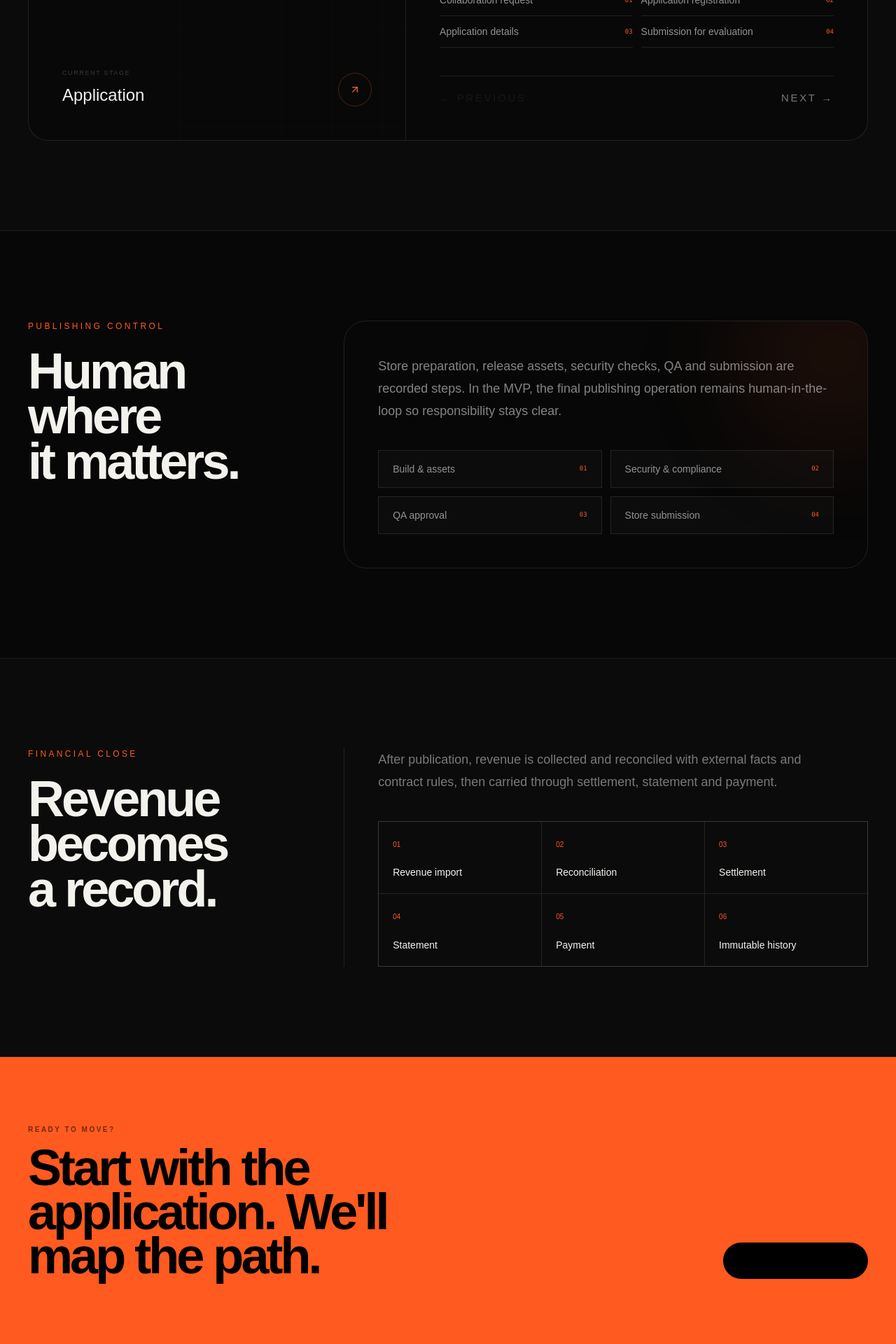
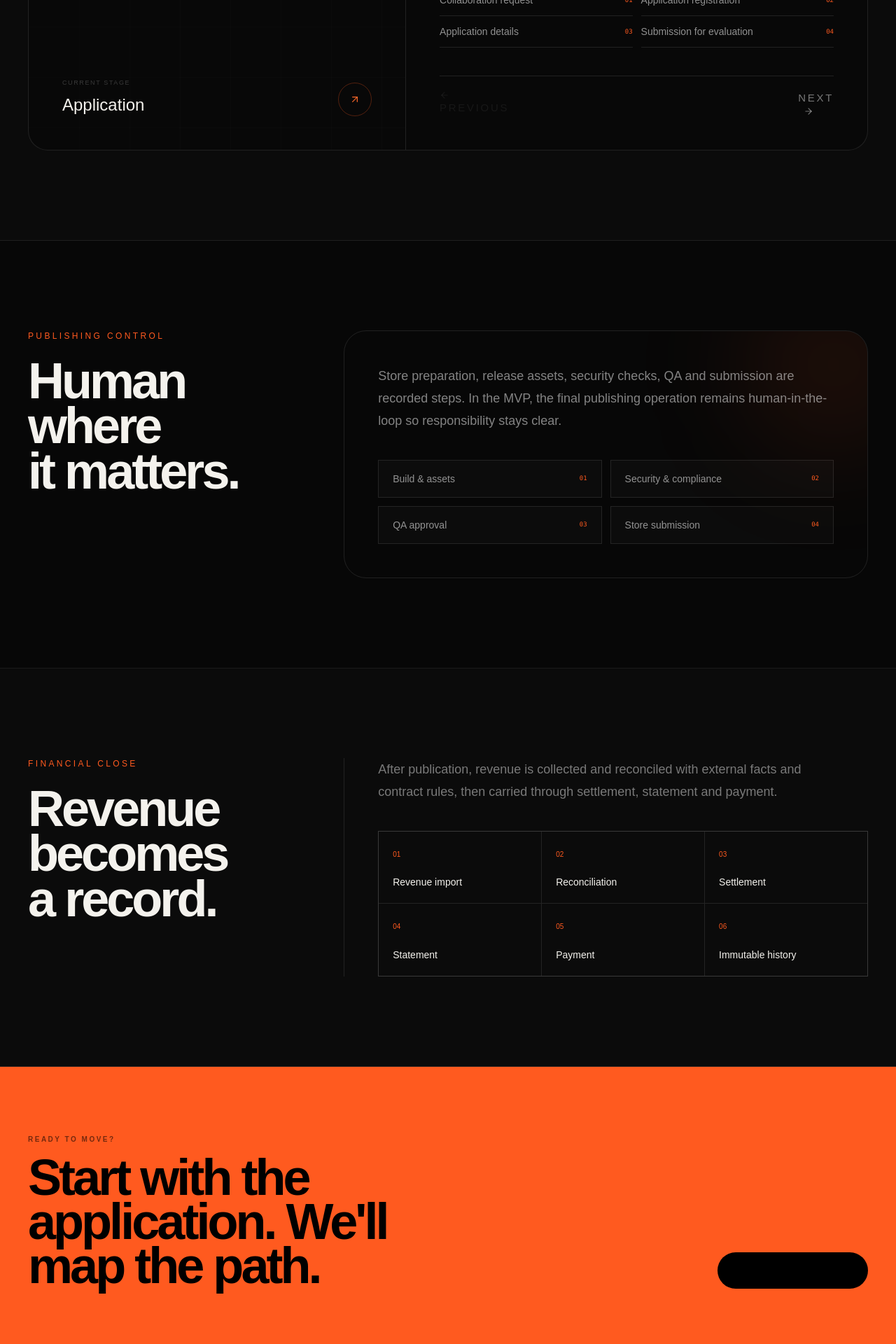
Before and after one commit to mohamad-es/Fonitas-website, a Next.js app: page /how-it-works in a window 1280 px wide. Shown: the part 1560-3480 px from the top of the page at 70% size. Built offline with nearby package versions, Linux system fonts and the light colour scheme.

Commit message:
style: standardize interface icons

```diff
--- a/components/how-it-works/how-it-works-page.tsx
+++ b/components/how-it-works/how-it-works-page.tsx
@@ -1,5 +1,5 @@
 "use client";
-import { ArrowUpRight } from "lucide-react";
+import { ArrowLeft, ArrowRight, ArrowUpRight } from "lucide-react";
 
 import Image from "next/image";
 import Link from "next/link";
@@ -76,7 +76,7 @@ export function HowItWorksPage() {
               <h3 className="font-display text-4xl font-semibold leading-[.92] sm:text-5xl">{stage.title}</h3>
               <p className="mt-6 max-w-2xl text-base leading-7 text-white/40">{stage.text}</p>
               <div className="mt-10 grid gap-3 sm:grid-cols-2">{stage.details.map((detail,i)=><div key={detail} className="flex items-center justify-between border-b border-white/10 pb-3 text-sm text-white/55"><span>{detail}</span><span className="font-mono text-[9px] text-[#ff5a1f]">0{i+1}</span></div>)}</div>
-              <div className="mt-10 flex justify-between border-t border-white/10 pt-5"><button type="button" disabled={active===0} onClick={()=>setActive(v=>Math.max(0,v-1))} className="text-[10px] uppercase tracking-[.18em] text-white/30 transition hover:text-white disabled:opacity-20">← Previous</button><button type="button" disabled={active===stages.length-1} onClick={()=>setActive(v=>Math.min(stages.length-1,v+1))} className="text-[10px] uppercase tracking-[.18em] text-white/45 transition hover:text-[#ff6a2a] disabled:opacity-20">Next →</button></div>
+              <div className="mt-10 flex justify-between border-t border-white/10 pt-5"><button type="button" disabled={active===0} onClick={()=>setActive(v=>Math.max(0,v-1))} className="text-[10px] uppercase tracking-[.18em] text-white/30 transition hover:text-white disabled:opacity-20"><ArrowLeft aria-hidden="true" className="mr-2 h-3.5 w-3.5" />Previous</button><button type="button" disabled={active===stages.length-1} onClick={()=>setActive(v=>Math.min(stages.length-1,v+1))} className="text-[10px] uppercase tracking-[.18em] text-white/45 transition hover:text-[#ff6a2a] disabled:opacity-20">Next<ArrowRight aria-hidden="true" className="ml-2 h-3.5 w-3.5" /></button></div>
             </div>
           </div>
         </div>
@@ -92,7 +92,7 @@ export function HowItWorksPage() {
         <div className="mx-auto max-w-[1400px] px-6 py-20 sm:py-24 lg:px-10 lg:py-32"><div className="grid gap-12 lg:grid-cols-[.7fr_1.3fr]"><div><p className="text-xs uppercase tracking-[.28em] text-[#ff5a1f]">Financial close</p><h2 className="font-display mt-6 max-w-xl text-4xl font-semibold leading-[.9] sm:text-6xl lg:text-7xl">Revenue becomes a record.</h2></div><div className="border-l border-white/10 pl-8 sm:pl-12"><p className="max-w-2xl text-lg leading-8 text-white/45">After publication, revenue is collected and reconciled with external facts and contract rules, then carried through settlement, statement and payment.</p><div className="mt-10 grid gap-px border border-white/10 bg-white/10 sm:grid-cols-3">{["Revenue import","Reconciliation","Settlement","Statement","Payment","Immutable history"].map((item,i)=><div key={item} className="bg-[#0b0b0b] p-5"><span className="text-[10px] text-[#ff5a1f]">0{i+1}</span><p className="mt-5 text-sm font-medium">{item}</p></div>)}</div></div></div></div>
       </section>
 
-      <section className="bg-[#ff5a1f] text-black"><div className="mx-auto flex max-w-[1400px] flex-col gap-8 px-6 py-20 sm:flex-row sm:items-end sm:justify-between lg:px-10 lg:py-24"><div><p className="text-[10px] font-semibold uppercase tracking-[.25em] text-black/55">Ready to move?</p><h2 className="font-display mt-4 max-w-3xl text-5xl font-semibold leading-[.88] sm:text-7xl">Start with the application. We&apos;ll map the path.</h2></div><Link href="/contact" className="inline-flex shrink-0 items-center justify-center rounded-full bg-black px-7 py-4 text-sm font-semibold text-white transition hover:bg-black/80">Start a collaboration ↗</Link></div></section>
+      <section className="bg-[#ff5a1f] text-black"><div className="mx-auto flex max-w-[1400px] flex-col gap-8 px-6 py-20 sm:flex-row sm:items-end sm:justify-between lg:px-10 lg:py-24"><div><p className="text-[10px] font-semibold uppercase tracking-[.25em] text-black/55">Ready to move?</p><h2 className="font-display mt-4 max-w-3xl text-5xl font-semibold leading-[.88] sm:text-7xl">Start with the application. We&apos;ll map the path.</h2></div><Link href="/contact" className="inline-flex shrink-0 items-center justify-center rounded-full bg-black px-7 py-4 text-sm font-semibold text-white transition hover:bg-black/80">Start a collaboration<ArrowUpRight aria-hidden="true" className="ml-2 h-4 w-4" /></Link></div></section>
     </main>
   );
 }
```
